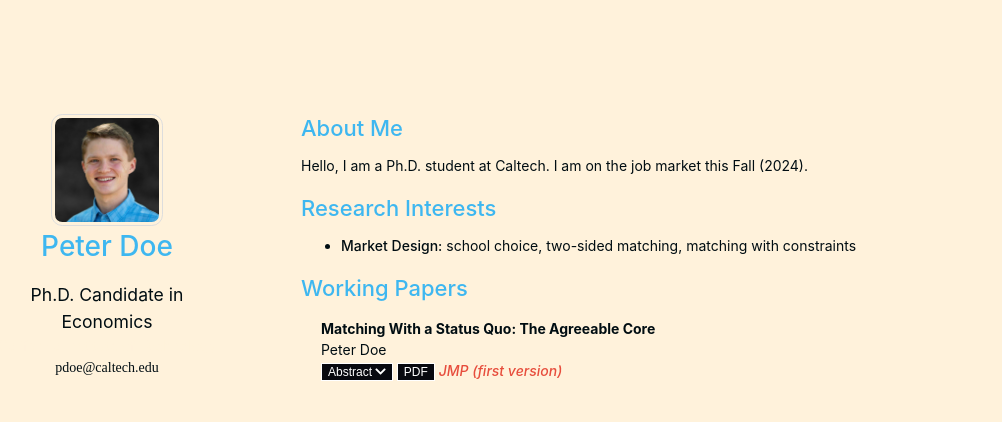
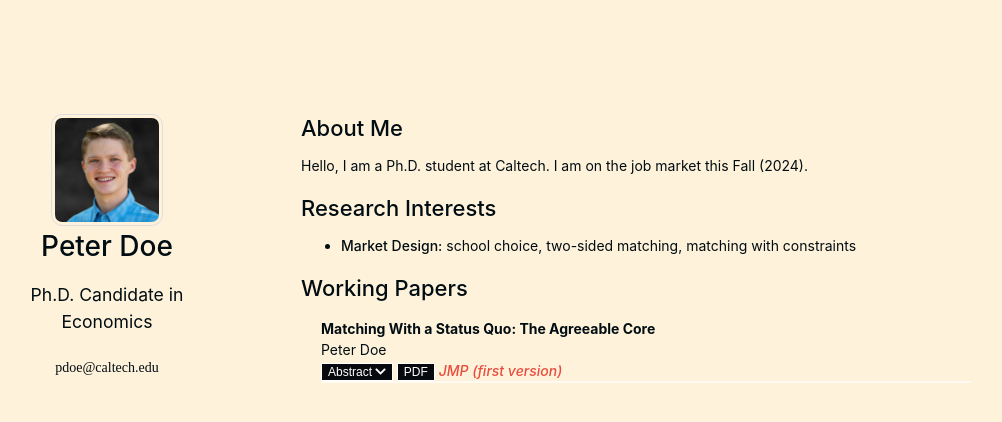
Before and after one commit to Pita-Dough/Pita-Dough.github.io, a Jekyll site: the page built from index.md, in a window 1280 px wide. Shown: the top 422 px of the page, without its empty margins (169-1171 px from the left). Built offline with Jekyll 4.4.1, drawn with Linux system fonts in a browser that asks for light colours; nearby versions of some CDN libraries; a style sheet for code colours, icons or effects is not loaded; our own code applies the rules of GitHub Pages for plain Markdown files.

Commit message:
Update minimal-light.scss

```diff
--- a/_sass/minimal-light.scss
+++ b/_sass/minimal-light.scss
@@ -201,20 +201,20 @@
       width: 8.00em;
     }
 
-h3, h4, h5, h6 {
+/*h3, h4, h5, h6 {
   font-weight: 600;
   color:#fff2db;
   margin:0 0 20px;
 }
-
+*/
 h1 {
   font-weight: 500;
-  color:#fff2db;
+  color:#000d12;
   margin:0 0 20px;
 }
 
 h2 {
-  color:#fff2db;
+  color:#000d12;
   font-weight: 500;
   margin:2px 0px 15px;
   font-size: 157%;
@@ -230,13 +230,6 @@
   }
 }*/
 
-h1, h3, h4, h5, h6 {
-  color:rgb(62, 183, 240);
-}
-
-h2 {
-  color:rgb(62, 183, 240);
-}
 
 p, ul, ol, table, pre, dl {
   margin:0 0 20px;
@@ -256,7 +249,7 @@
 }
 
 a:hover {
-  color:#000d12;
+  color:#001d26;
 }
 
 /*@media (prefers-color-scheme: dark) {
@@ -279,7 +272,7 @@
 }
 
 a:hover small {
-  color:#000d12;
+  color:#001d26;
 }
 
 .wrapper {
@@ -328,24 +321,6 @@
   color:#000d12;
 }
 
-/*@media (prefers-color-scheme: dark) {
-  th {
-    color:rgb(62, 183, 240);
-  }
-
-  dt {
-    color:rgb(62, 183, 240);
-  }
-}*/
-
-th {
-  color:rgb(62, 183, 240);
-}
-
-dt {
-  color:rgb(62, 183, 240);
-}
-
 img {
   max-width:100%;
 }
@@ -359,13 +334,11 @@
   text-align:center
 }
 
-
-
 header ul {
   list-style:none;
   height:40px;
   padding:0;
-  background: #f4f4f4;
+  background: #fffaf2;
   border-radius:5px;
   border:1px solid #e0e0e0;
   width:270px;
@@ -408,12 +381,6 @@
   color:#000d12;
   font-weight:500;
 }
-
-/*@media (prefers-color-scheme: dark) {
-  strong {
-    color:#eeeff0;
-  }
-}*/
 
   strong {
     color:#000d12;
@@ -597,7 +564,7 @@
 }
 
   .collapsible {
-    background-color: #fff2db;
+    background-color: #fffaf2;
     max-height: 0;
     overflow: hidden;
     transition: max-height 0.2s ease-out;
@@ -607,7 +574,7 @@
 
 
   .collapsible p {
-    background-color: #fff2db; /* Add light gray background to paragraphs */
+    background-color: #fffaf2; /* Add light gray background to paragraphs */
     padding: 5px; /* Add padding for better readability */
     margin: 0; /* Remove default paragraph margin */
     /*text-indent:1em;*/
@@ -620,3 +587,8 @@
     -webkit-hyphenate-limit-after:4;
     -webkit-hyphenate-limit-before:4;
   }
+
+.btn {
+  color:000d12;
+  background-color:fffaf2;
+}
```
